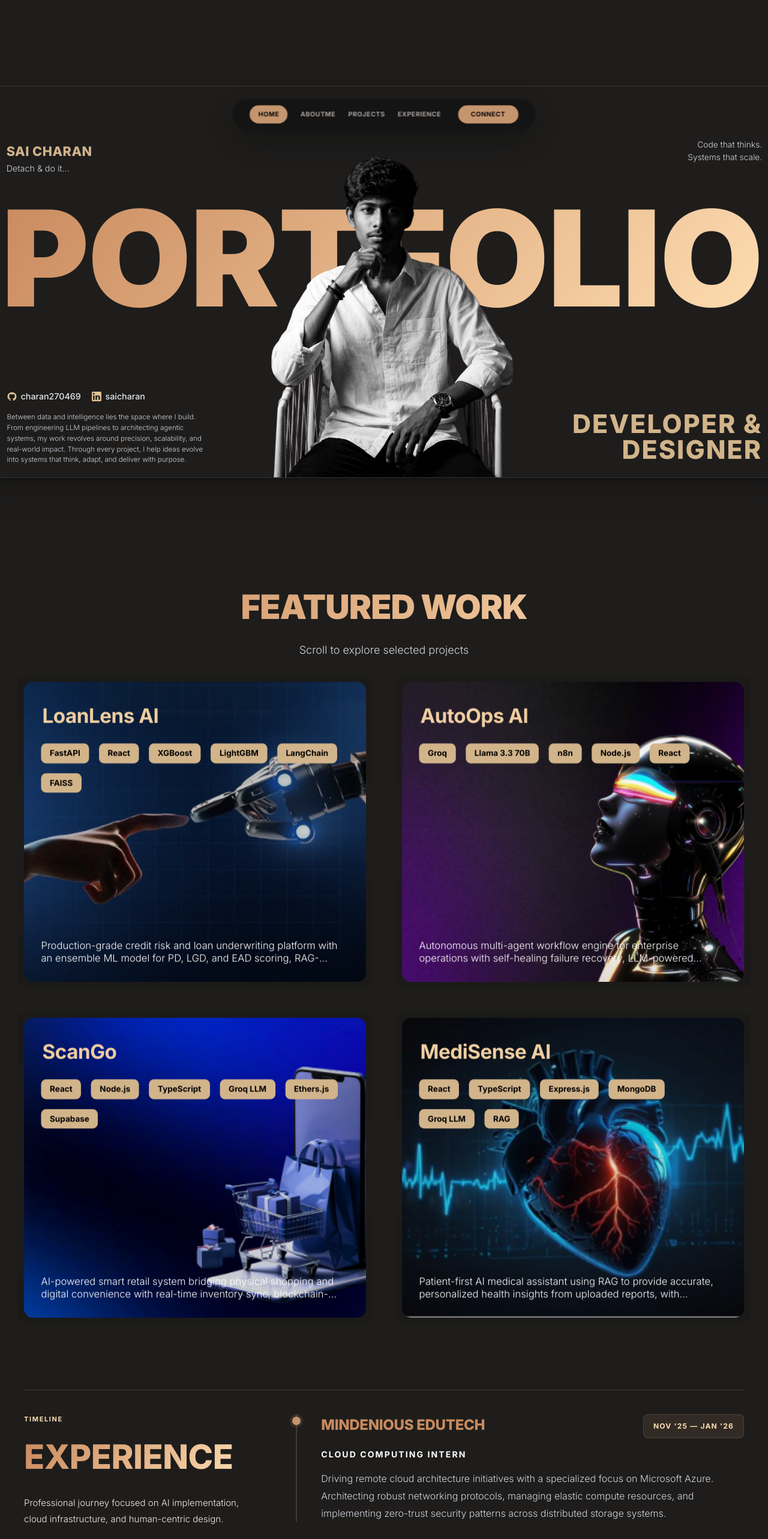
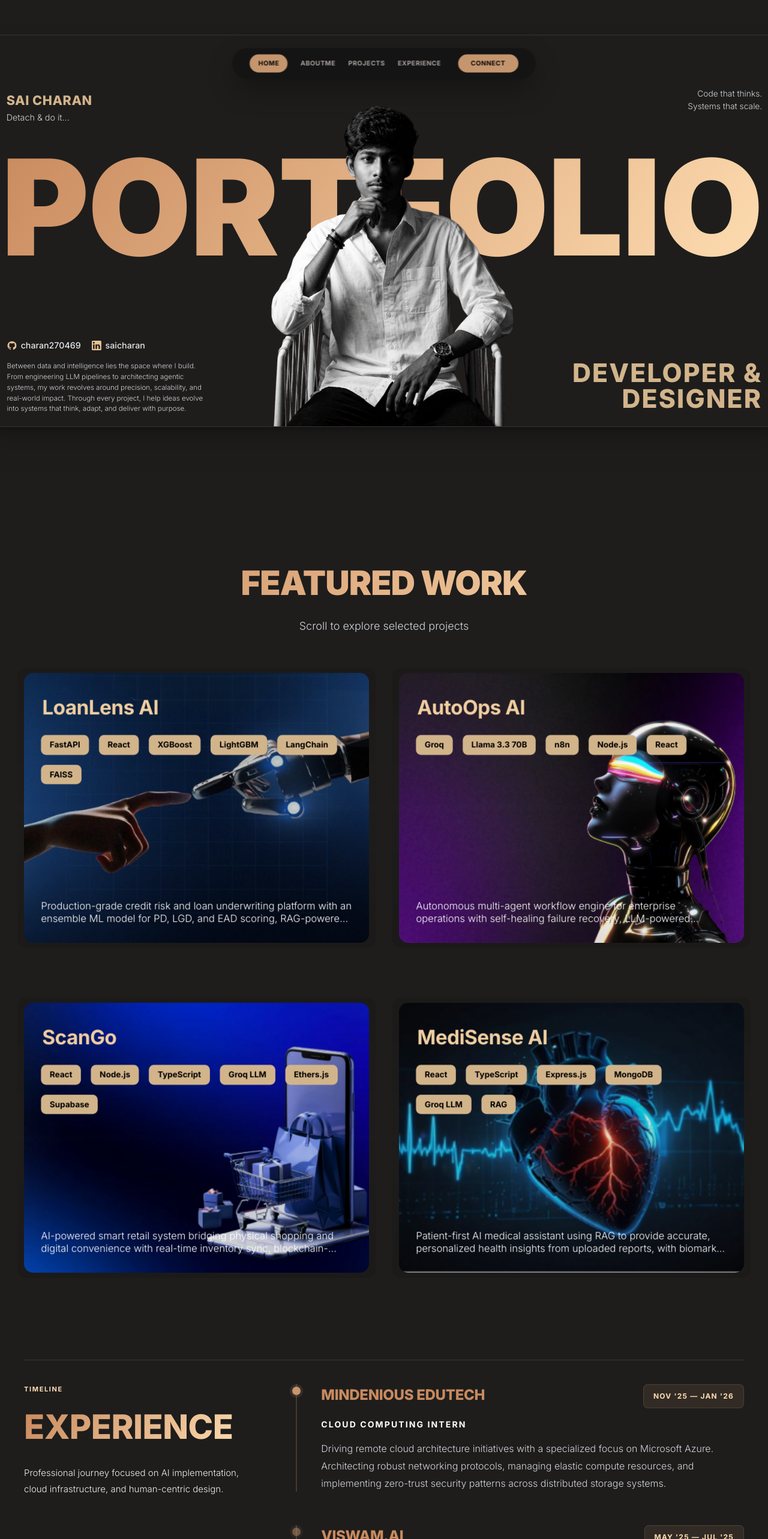
Before and after one commit to charan270469/saicharan_portfolio, a React (Vite) app: page / in a window 1280 px wide. Shown: the top 2566 px of the page at 60% size. Built offline with nearby package versions, Linux system fonts and the light colour scheme.

Commit message:
update the sizing of elements

```diff
--- a/src/VisualDesigner.tsx
+++ b/src/VisualDesigner.tsx
@@ -216,7 +216,8 @@ export const VisualDesigner = (): JSX.Element => {
     const recalc = () => {
       const scaleX = window.innerWidth / DESIGN_W;
       const scaleY = window.innerHeight / DESIGN_H;
-      setScale(Math.min(scaleX, scaleY));
+      // Cap scale at 1.0 to prevent things from becoming too big on large screens
+      setScale(Math.min(1, scaleX, scaleY));
     };
     recalc();
     window.addEventListener("resize", recalc);
@@ -250,28 +251,33 @@ export const VisualDesigner = (): JSX.Element => {
     } else if (showAboutMe) {
       updateMetaTags({
         title: "About Sai Charan — Full-Stack & AI Engineer Portfolio",
-        description: "Learn more about Sai Charan, a B.Tech student in Data Science & AI with production experience building LLM pipelines, RAG systems, and cloud deployments.",
+        description:
+          "Learn more about Sai Charan, a B.Tech student in Data Science & AI with production experience building LLM pipelines, RAG systems, and cloud deployments.",
         ogTitle: "About Sai Charan — Software Engineer",
         canonicalUrl: `https://saicharan.dev/#aboutme`,
       });
     } else if (activePage === "projects") {
       updateMetaTags({
         title: "Featured AI/ML & Full-Stack Projects — Sai Charan",
-        description: "Explore Sai Charan's featured production-ready AI applications, workflow engines, and smart retail systems built with FastAPI, React, Groq, and n8n.",
+        description:
+          "Explore Sai Charan's featured production-ready AI applications, workflow engines, and smart retail systems built with FastAPI, React, Groq, and n8n.",
         ogTitle: "Featured Work — Sai Charan",
         canonicalUrl: `https://saicharan.dev/#projects`,
       });
     } else if (activePage === "experience") {
       updateMetaTags({
         title: "Professional Timeline & Experience — Sai Charan",
-        description: "Professional journey of Sai Charan, including AI development at Viswam.AI, cloud engineering at Mindenious Edutech, and UI/UX design.",
+        description:
+          "Professional journey of Sai Charan, including AI development at Viswam.AI, cloud engineering at Mindenious Edutech, and UI/UX design.",
         ogTitle: "Experience Timeline — Sai Charan Portfolio",
         canonicalUrl: `https://saicharan.dev/#experience`,
       });
     } else {
       updateMetaTags({
-        title: "Sai Charan – Full-Stack Developer & Software Engineer Portfolio",
-        description: "Sai Charan's portfolio showcasing full-stack development projects including LoanLens, AutoOps, Scango, and MediSense. Expert in React, Python, TypeScript, and cloud technologies.",
+        title:
+          "Sai Charan – Full-Stack Developer & Software Engineer Portfolio",
+        description:
+          "Sai Charan's portfolio showcasing full-stack development projects including LoanLens, AutoOps, Scango, and MediSense. Expert in React, Python, TypeScript, and cloud technologies.",
         ogTitle: "Sai Charan – Full-Stack Developer & Software Engineer",
         canonicalUrl: `https://saicharan.dev`,
       });
@@ -501,10 +507,10 @@ export const VisualDesigner = (): JSX.Element => {
           width: DESIGN_W,
           height: DESIGN_H,
           transform: `scale(${scale})`,
-          transformOrigin: "center center",
+          transformOrigin: "top center",
           position: "relative",
           flexShrink: 0,
-          marginTop: "40px",
+          marginTop: "0px",
           marginBottom: "40px",
         }}
       >
@@ -1525,7 +1531,7 @@ export const VisualDesigner = (): JSX.Element => {
                 style={{
                   position: "relative",
                   width: "98%",
-                  maxWidth: 1800,
+                  maxWidth: 1440,
                   maxHeight: "90vh",
                   backgroundColor: "rgba(30, 29, 28, 1)",
                   borderRadius: 24,
@@ -2014,10 +2020,10 @@ export const VisualDesigner = (): JSX.Element => {
           style={{
             display: "grid",
             gridTemplateColumns: "repeat(2, 1fr)",
-            gap: 60,
+            gap: 50,
             justifyContent: "center",
             width: "100%",
-            maxWidth: 1800,
+            maxWidth: 1440,
             margin: "0 auto",
           }}
           className="portfolio-grid"
@@ -2054,7 +2060,7 @@ export const VisualDesigner = (): JSX.Element => {
                 captionText="click for more details"
                 containerHeight="500px"
                 containerWidth="100%"
-                imageHeight="500px"
+                imageHeight="450px"
                 imageWidth="100%"
                 rotateAmplitude={12}
                 scaleOnHover={1.05}
@@ -2180,7 +2186,7 @@ export const VisualDesigner = (): JSX.Element => {
         <div
           style={{
             width: "100%",
-            maxWidth: 1800,
+            maxWidth: 1440,
             margin: "0 auto",
           }}
         >
@@ -2559,7 +2565,7 @@ export const VisualDesigner = (): JSX.Element => {
         <div
           style={{
             width: "100%",
-            maxWidth: 1800,
+            maxWidth: 1440,
             marginBottom: 10,
           }}
         >
```
